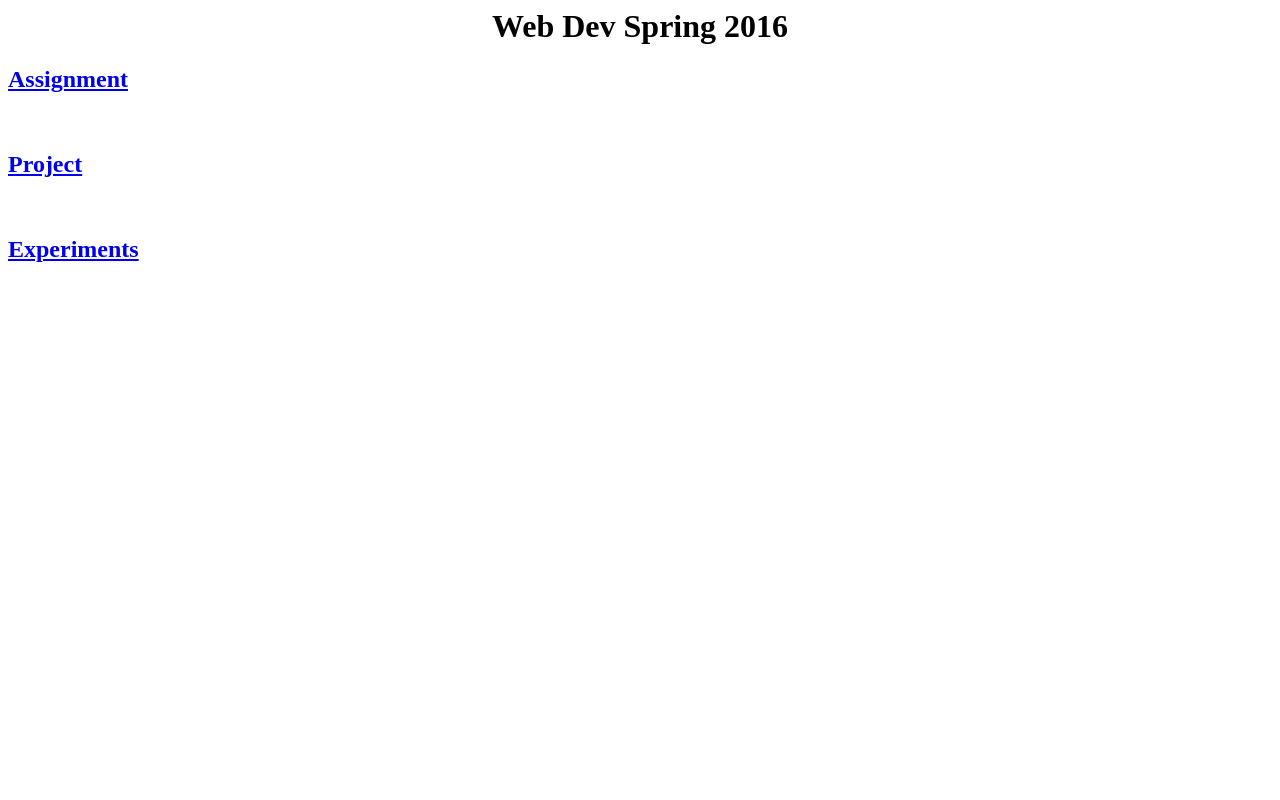
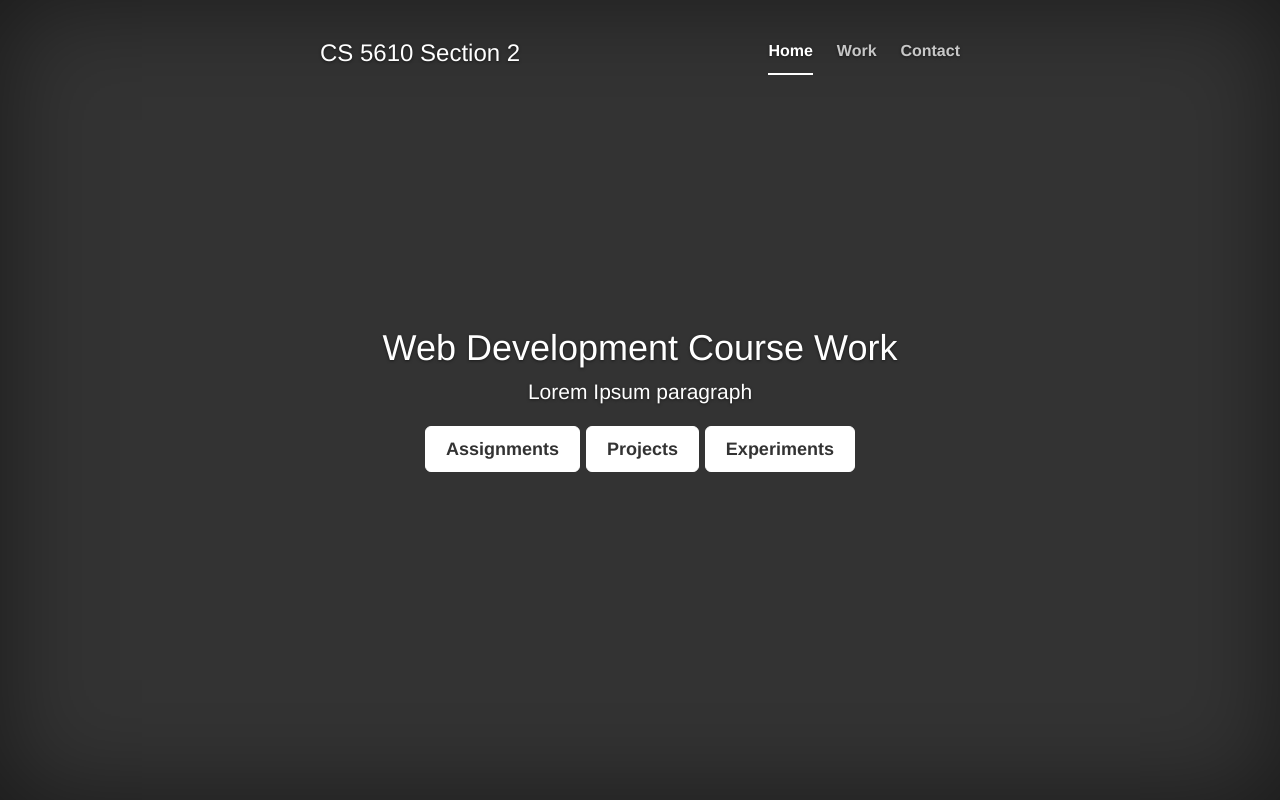
Before and after one commit to kcmuths/WebDevSpring16, a website: page public/index.html in a window 1280 px wide. Drawn offline with nearby package versions, Linux system fonts and the light colour scheme.

Commit message:
updates to home page

```diff
--- /dev/null
+++ b/public/cover.css
@@ -0,0 +1,163 @@
+/*
+ * Globals
+ */
+
+/* Links */
+a,
+a:focus,
+a:hover {
+    color: #fff;
+}
+
+/* Custom default button */
+.btn-default,
+.btn-default:hover,
+.btn-default:focus {
+    color: #333;
+    text-shadow: none; /* Prevent inheritence from `body` */
+    background-color: #fff;
+    border: 1px solid #fff;
+}
+
+
+/*
+ * Base structure
+ */
+
+html,
+body {
+    height: 100%;
+    background-color: #333;
+}
+body {
+    color: #fff;
+    text-align: center;
+    text-shadow: 0 1px 3px rgba(0,0,0,.5);
+}
+
+/* Extra markup and styles for table-esque vertical and horizontal centering */
+.site-wrapper {
+    display: table;
+    width: 100%;
+    height: 100%; /* For at least Firefox */
+    min-height: 100%;
+    -webkit-box-shadow: inset 0 0 100px rgba(0,0,0,.5);
+    box-shadow: inset 0 0 100px rgba(0,0,0,.5);
+}
+.site-wrapper-inner {
+    display: table-cell;
+    vertical-align: top;
+}
+.cover-container {
+    margin-right: auto;
+    margin-left: auto;
+}
+
+/* Padding for spacing */
+.inner {
+    padding: 30px;
+}
+
+
+/*
+ * Header
+ */
+.masthead-brand {
+    margin-top: 10px;
+    margin-bottom: 10px;
+}
+
+.masthead-nav > li {
+    display: inline-block;
+}
+.masthead-nav > li + li {
+    margin-left: 20px;
+}
+.masthead-nav > li > a {
+    padding-right: 0;
+    padding-left: 0;
+    font-size: 16px;
+    font-weight: bold;
+    color: #fff; /* IE8 proofing */
+    color: rgba(255,255,255,.75);
+    border-bottom: 2px solid transparent;
+}
+.masthead-nav > li > a:hover,
+.masthead-nav > li > a:focus {
+    background-color: transparent;
+    border-bottom-color: #a9a9a9;
+    border-bottom-color: rgba(255,255,255,.25);
+}
+.masthead-nav > .active > a,
+.masthead-nav > .active > a:hover,
+.masthead-nav > .active > a:focus {
+    color: #fff;
+    border-bottom-color: #fff;
+}
+
+@media (min-width: 768px) {
+    .masthead-brand {
+        float: left;
+    }
+    .masthead-nav {
+        float: right;
+    }
+}
+
+
+/*
+ * Cover
+ */
+
+.cover {
+    padding: 0 20px;
+}
+.cover .btn-lg {
+    padding: 10px 20px;
+    font-weight: bold;
+}
+
+
+/*
+ * Footer
+ */
+
+.mastfoot {
+    color: #999; /* IE8 proofing */
+    color: rgba(255,255,255,.5);
+}
+
+
+/*
+ * Affix and center
+ */
+
+@media (min-width: 768px) {
+    /* Pull out the header and footer */
+    .masthead {
+        position: fixed;
+        top: 0;
+    }
+    .mastfoot {
+        position: fixed;
+        bottom: 0;
+    }
+    /* Start the vertical centering */
+    .site-wrapper-inner {
+        vertical-align: middle;
+    }
+    /* Handle the widths */
+    .masthead,
+    .mastfoot,
+    .cover-container {
+        width: 100%; /* Must be percentage or pixels for horizontal alignment */
+    }
+}
+
+@media (min-width: 992px) {
+    .masthead,
+    .mastfoot,
+    .cover-container {
+        width: 700px;
+    }
+}
--- a/public/index.html
+++ b/public/index.html
@@ -1,7 +1,68 @@
-<h1 align="center"> Web Dev Spring 2016</h1>
-<h2><a href="assignment/index.html">Assignment</a></h2>
-<br/>
-<h2><a href="Project/index.html">Project</a></h2>
-<br/>
-<h2><a href="Experiments/index.html">Experiments</a></h2>
-<br/>
+<!DOCTYPE html>
+<html lang="en">
+<head>
+    <meta charset="utf-8">
+    <meta http-equiv="X-UA-Compatible" content="IE=edge">
+    <meta name="viewport" content="width=device-width, initial-scale=1">
+    <!-- The above 3 meta tags *must* come first in the head; any other head content must come *after* these tags -->
+    <meta name="description" content="">
+    <meta name="author" content="">
+    <link rel="icon" href="../../favicon.ico">
+
+    <title>Web Development CS 5610 </title>
+
+    <!-- Bootstrap core CSS -->
+    <link href="https://maxcdn.bootstrapcdn.com/bootstrap/3.3.6/css/bootstrap.min.css" rel="stylesheet">
+
+
+    <!-- Custom styles for this template -->
+    <link href="cover.css" rel="stylesheet">
+
+</head>
+
+<body>
+
+<div class="site-wrapper">
+
+    <div class="site-wrapper-inner">
+
+        <div class="cover-container">
+
+            <div class="masthead clearfix">
+                <div class="inner">
+                    <h3 class="masthead-brand">CS 5610 Section 2</h3>
+                    <nav>
+                        <ul class="nav masthead-nav">
+                            <li class="active"><a href="#">Home</a></li>
+                            <li><a href="#">Work</a></li>
+                            <li><a href="#">Contact</a></li>
+                        </ul>
+                    </nav>
+                </div>
+            </div>
+
+            <div class="inner cover">
+                <h1 class="cover-heading">Web Development Course Work</h1>
+                <p class="lead">Lorem Ipsum paragraph</p>
+                <p class="lead">
+                    <a href="assignment/index.html" class="btn btn-lg btn-default">Assignments</a>
+                    <a href="Project/index.html" class="btn btn-lg btn-default">Projects</a>
+                    <a href="Experiments/index.html" class="btn btn-lg btn-default">Experiments</a>
+                </p>
+            </div>
+
+
+
+        </div>
+
+    </div>
+
+</div>
+
+<!-- Bootstrap core JavaScript
+================================================== -->
+<!-- Placed at the end of the document so the pages load faster -->
+<script src="https://ajax.googleapis.com/ajax/libs/jquery/1.11.3/jquery.min.js"></script>
+<script src="https://maxcdn.bootstrapcdn.com/bootstrap/3.3.6/js/bootstrap.min.js"></script>
+</body>
+</html>
```
Also changed, not shown: public/Project/index.html (+1 -1 lines).
